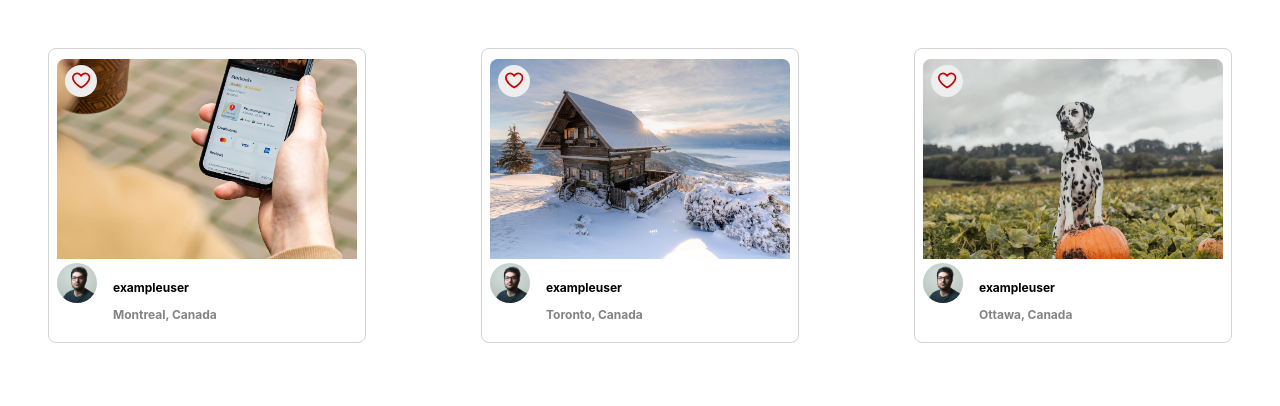
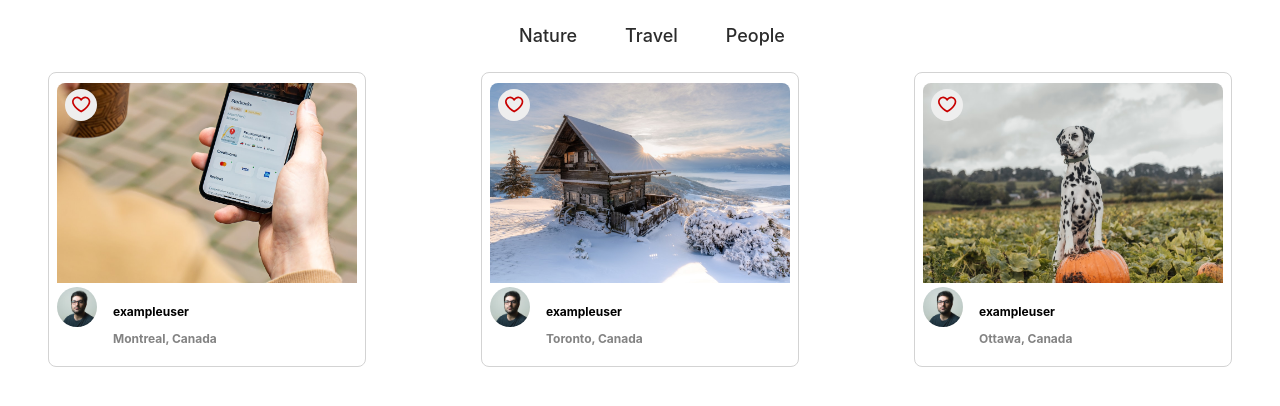
Before and after one commit to MPNose/photolabs, a React (Create React App) app in the folder frontend/: page / in a window 1280 px wide. Shown: the top 406 px of the page. Built offline with nearby package versions, Linux system fonts and the light colour scheme; the HTML template or start-up script is replaced by a standard one.

Commit message:
created topic list item, then applied it to utilize the topic list.

```diff
--- a/frontend/src/App.jsx
+++ b/frontend/src/App.jsx
@@ -1,6 +1,6 @@
 import React from 'react';
 import PhotoList from 'components/PhotoList';
-//import PhotoListItem from './components/PhotoListItem';
+import TopicList from 'components/TopicList';
 import './App.scss';
 
 
@@ -11,8 +11,8 @@
 
   return (
     <div className="App">
-
-       <PhotoList/>
+      <TopicList />
+       <PhotoList />
     </div>
   );
 };
--- a/frontend/src/components/TopicList.jsx
+++ b/frontend/src/components/TopicList.jsx
@@ -1,5 +1,5 @@
 import React from "react";
-
+import TopicListItem from "./TopicListItem";
 import "../styles/TopicList.scss";
 
 const sampleDataForTopicList = [
@@ -21,9 +21,12 @@
 ];
 
 const TopicList = () => {
+  const topics = sampleDataForTopicList;
   return (
     <div className="top-nav-bar__topic-list">
-      {/* Insert React */}
+      {topics.map((topic) => (
+        <TopicListItem key={topic.id} topic={topic} />
+        ))}
     </div>
   );
 };
--- a/frontend/src/components/TopicListItem.jsx
+++ b/frontend/src/components/TopicListItem.jsx
@@ -8,10 +8,11 @@
   label: "Nature",
 };
 
-const TopicListItem = () => {
+const TopicListItem = (props) => {
+  const {topic} = props;
   return (
     <div className="topic-list__item">
-      {/* Insert React */}
+      <span className="topic-list__item span">{topic.title}</span>
     </div>
   );
 };
```
